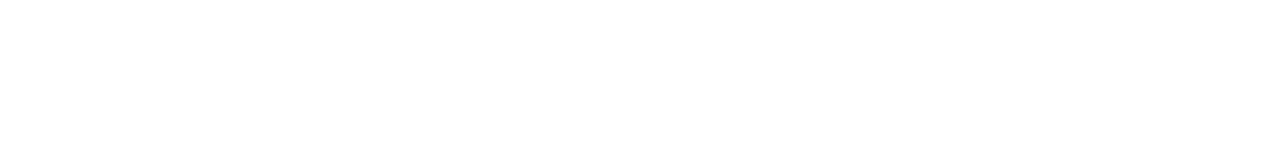
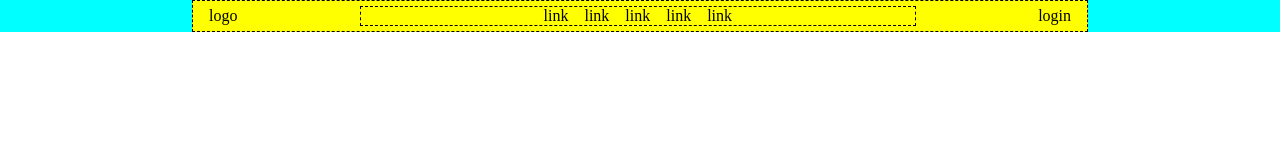
Before and after one commit to imnxtamess/htmlcss-struttura-discord, a plain HTML site: page index.html in a window 1280 px wide. Drawn offline with Linux system fonts and the light colour scheme.

Commit message:
add header layout

```diff
--- a/assets/css/style.css
+++ b/assets/css/style.css
@@ -0,0 +1,70 @@
+/*utilities*/
+
+* {
+  margin: 0;
+  padding: 0;
+  box-sizing: border-box;
+}
+
+html,
+body {
+  height: 100%;
+}
+
+.debug {
+  header {
+    background-color: cyan;
+    .site_header {
+      background-color: yellow;
+    }
+  }
+}
+
+.d-flex {
+  display: flex;
+  border: 1px solid black;
+  border-style: dashed;
+}
+
+.unstyled_list {
+  list-style: none;
+  gap: 1rem;
+  a {
+    text-decoration: none;
+    &:hover {
+      text-decoration: underline;
+    }
+  }
+}
+
+.center_content {
+  max-width: 70%;
+  margin: auto;
+}
+
+/*utilities end*/
+
+header {
+}
+
+.site_header {
+  min-height: 2rem;
+  justify-content: space-between;
+  align-items: center;
+}
+
+#site_logo {
+  flex-grow: 1;
+  margin-left: 1rem;
+}
+
+.nav_menu {
+  flex-grow: 3;
+  justify-content: center;
+}
+
+#login_btn {
+  flex-grow: 1;
+  text-align: end;
+  margin-right: 1rem;
+}
--- a/index.html
+++ b/index.html
@@ -4,6 +4,26 @@
     <meta charset="UTF-8" />
     <meta name="viewport" content="width=device-width, initial-scale=1.0" />
     <title>Discord</title>
+    <link rel="stylesheet" href="./assets/css/style.css" />
   </head>
-  <body></body>
+  <body class="debug">
+    <header>
+      <div class="site_header center_content d-flex">
+        <div id="site_logo">logo</div>
+        <ul class="unstyled_list d-flex nav_menu">
+          <li><a href=""></a>link</li>
+          <li><a href=""></a>link</li>
+          <li><a href=""></a>link</li>
+          <li><a href=""></a>link</li>
+          <li><a href=""></a>link</li>
+        </ul>
+        <div id="login_btn"><link rel="stylesheet" href="" />login</div>
+      </div>
+    </header>
+    <!-- /#site_header -->
+    <main id="site_main"></main>
+    <!-- /#site_main -->
+    <footer id="site_footer"></footer>
+    <!-- /#site_footer -->
+  </body>
 </html>
```
